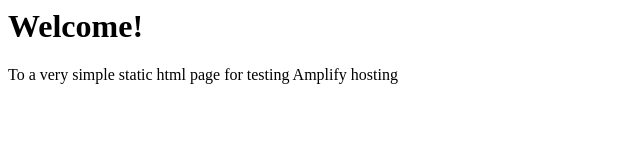
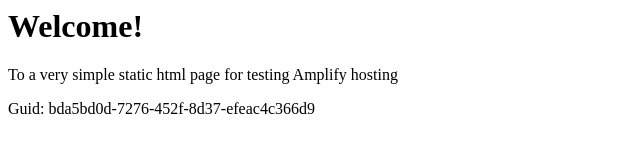
Before and after one commit to aws-aemilia-dub/Github-PR-Commit-Integration-Test-DoNotTouch-Gith-P5X5MO5I-v1-preprod-eu-west-1, a website: page src/index.html in a window 1280 px wide. Shown: the whole page, without its empty margins (0-640 px from the left). Drawn offline with Linux system fonts and the light colour scheme.

Commit message:
commit from integ tests

```diff
--- a/src/index.html
+++ b/src/index.html
@@ -1,3 +1,5 @@
+
+
 <html lang="en">
 
 <head>
@@ -10,6 +12,6 @@
 <body>
     <h1>Welcome!</h1>
     <p>To a very simple static html page for testing Amplify hosting</p>
-</body>
+    <p>Guid: bda5bd0d-7276-452f-8d37-efeac4c366d9</p></body>
 
 </html>
```
